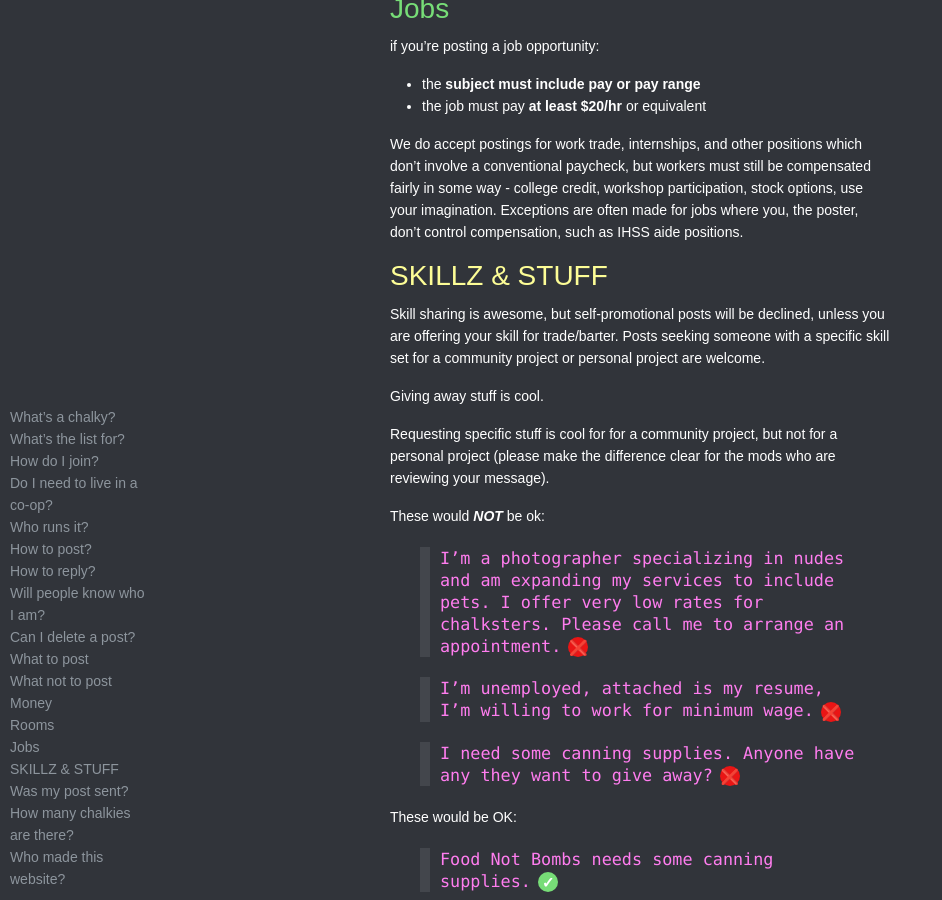
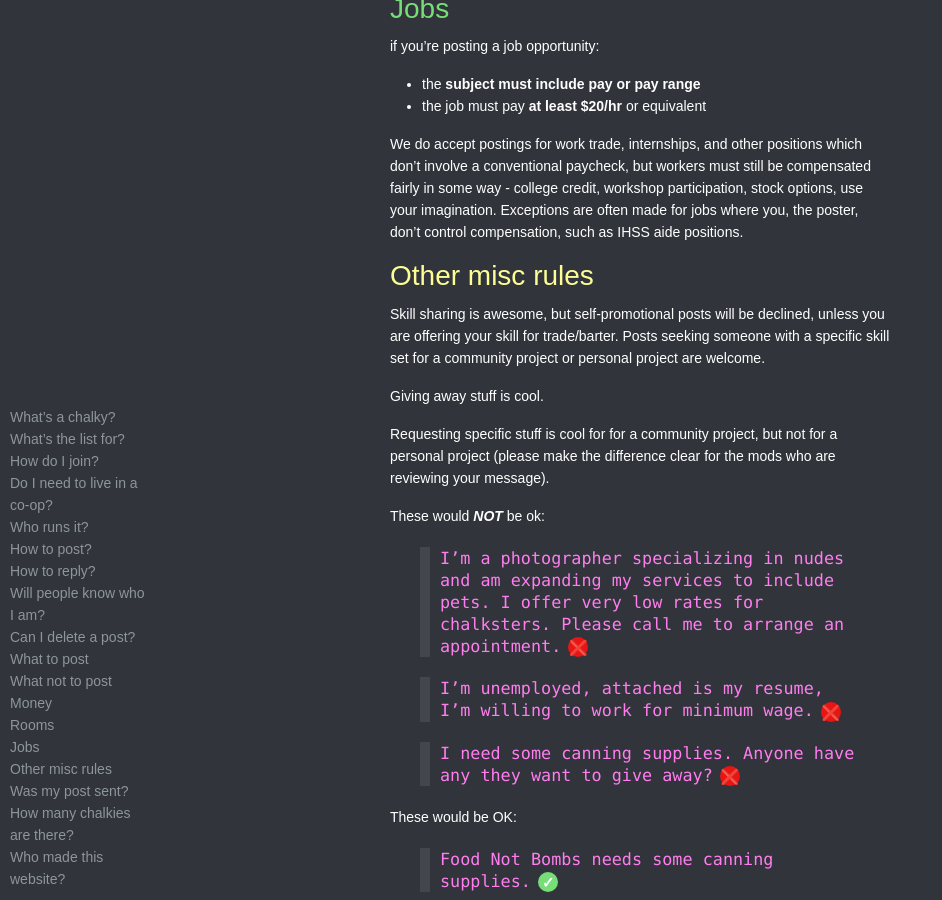
Before and after one commit to organicunity/chalkies.github.io, a Jekyll site: the page built from index.md, in a window 1280 px wide and 900 px high, scrolled down 3333 px. Shown: the whole window, without its empty margins (0-942 px from the left). Built offline with Jekyll 4.4.1, drawn with Linux system fonts in a browser that asks for light colours; some web fonts are replaced; comment, search, counter and statistics services are not loaded; a style sheet for code colours, icons or effects is not loaded; our own code applies the rules of GitHub Pages for plain Markdown files.

Commit message:
other misc rules

```diff
--- a/index.md
+++ b/index.md
@@ -106,7 +106,7 @@ if you're posting a job opportunity:
 
 We do accept postings for work trade, internships, and other positions which don't involve a conventional paycheck, but workers must still be compensated fairly in some way - college credit, workshop participation, stock options, use your imagination. Exceptions are often made for jobs where you, the poster, don't control compensation, such as IHSS aide positions.
 
-# SKILLZ & STUFF
+# Other misc rules
 
 Skill sharing is awesome, but self-promotional posts will be declined, unless you are offering your skill for trade/barter. Posts seeking someone with a specific skill set for a community project or personal project are welcome.
 
```
